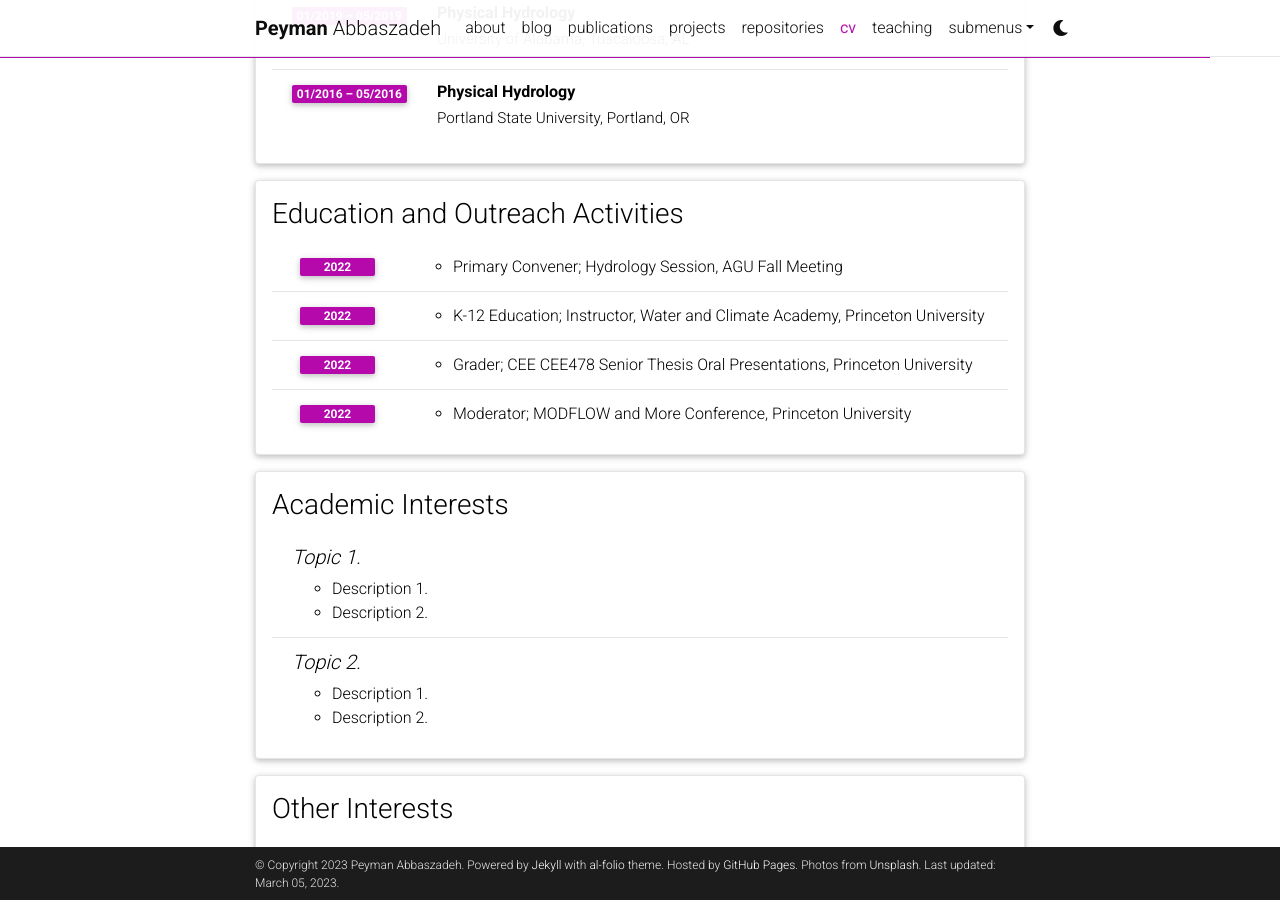
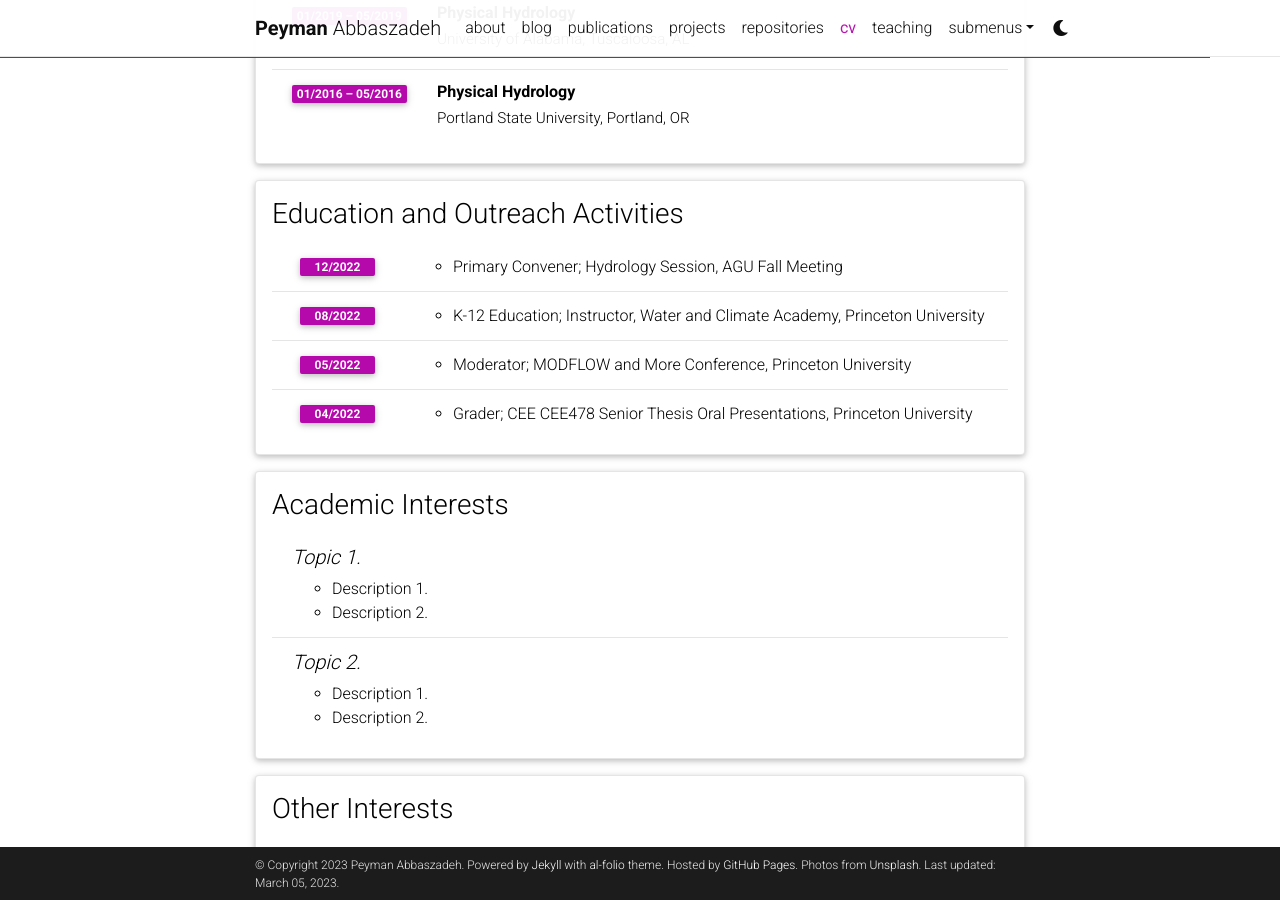
Before and after one commit to Pabbaszadeh/Pabbaszadeh.github.io, a Jekyll site: the page built from _pages/cv.md, in a window 1280 px wide and 900 px high, scrolled down 1949 px. Built offline with Jekyll 4.4.1, drawn with Linux system fonts in a browser that asks for light colours; comment, search, counter and statistics services are not loaded; a style sheet for code colours, icons or effects is not loaded.

Commit message:
Update cv.yml

```diff
--- a/_data/cv.yml
+++ b/_data/cv.yml
@@ -88,18 +88,19 @@
 - title: Education and Outreach Activities
   type: time_table
   contents:
-    - year: 2022
+    - year: 12/2022
       items:
         - Primary Convener; Hydrology Session, AGU Fall Meeting
-    - year: 2022
+    - year: 08/2022
       items:
         - K-12 Education; Instructor, Water and Climate Academy, Princeton University
-    - year: 2022
+    - year: 05/2022
+      items:
+        - Moderator; MODFLOW and More Conference, Princeton University
+    - year: 04/2022
       items:
         - Grader; CEE CEE478 Senior Thesis Oral Presentations, Princeton University
-    - year: 2022
-      items:
-        - Moderator; MODFLOW and More Conference, Princeton University
+
 
 - title: Academic Interests
   type: nested_list
```
